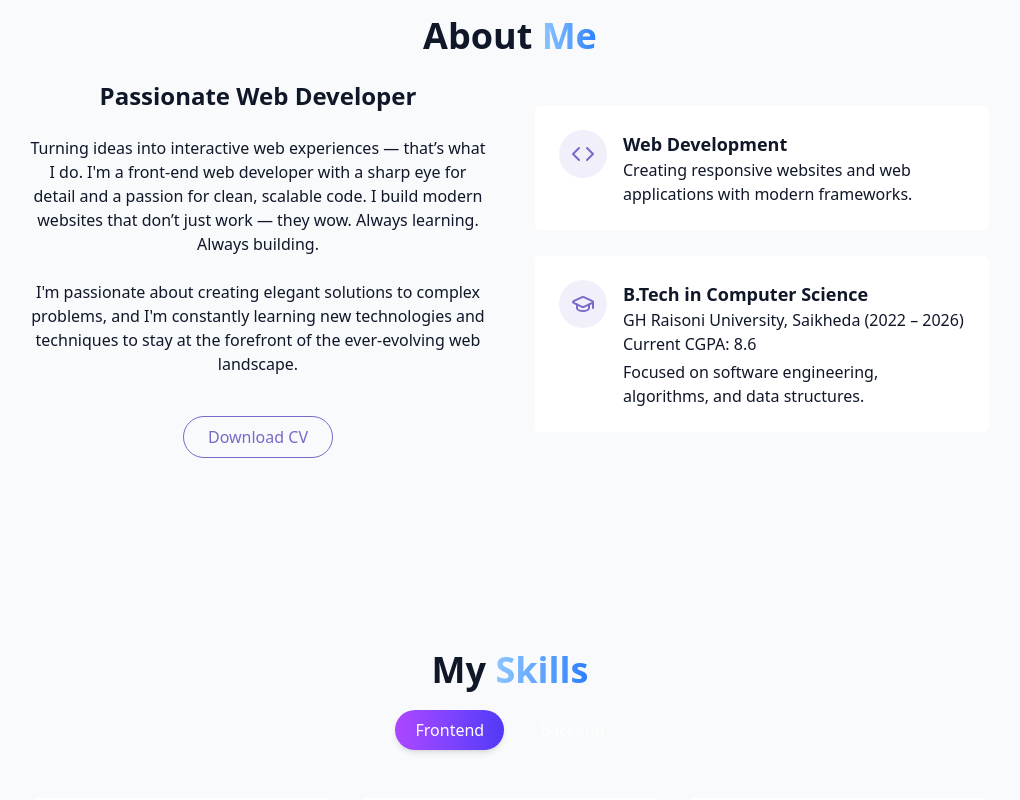
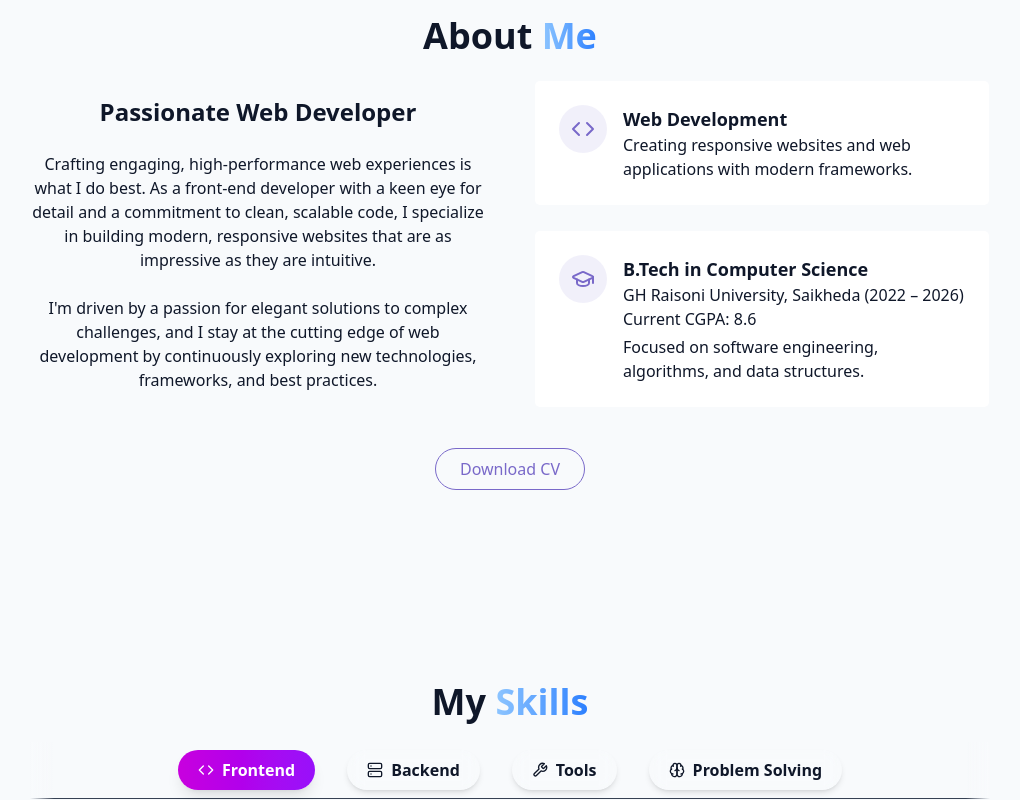
Before and after one commit to Mohitss10/Hello, a React (Vite) app: page / in a window 1280 px wide. Shown: the part 800-1600 px from the top of the page, without its empty margins (130-1150 px from the left). Built offline with nearby package versions, Linux system fonts and the light colour scheme.

Commit message:
Update: your commit message

```diff
--- a/package.json
+++ b/package.json
@@ -10,6 +10,7 @@
     "preview": "vite preview"
   },
   "dependencies": {
+    "@emailjs/browser": "^4.4.1",
     "@radix-ui/react-toast": "^1.2.10",
     "@tailwindcss/vite": "^4.1.4",
     "class-variance-authority": "^0.7.1",
--- a/src/components/AboutSection.jsx
+++ b/src/components/AboutSection.jsx
@@ -17,26 +17,12 @@ export const AboutSection = () => {
             </h3>
 
             <p className="text-muted-foreground">
-              Turning ideas into interactive web experiences — that’s what I do. I'm a front-end web developer with a sharp eye for detail and a passion for clean, scalable code. I build modern websites that don’t just work — they wow. Always learning. Always building.
-            </p>
+              Crafting engaging, high-performance web experiences is what I do best.
+              As a front-end developer with a keen eye for detail and a commitment to clean, scalable code, I specialize in building modern, responsive websites that are as impressive as they are intuitive.            </p>
 
             <p className="text-muted-foreground">
-              I'm passionate about creating elegant solutions to complex
-              problems, and I'm constantly learning new technologies and
-              techniques to stay at the forefront of the ever-evolving web
-              landscape.
+              I'm driven by a passion for elegant solutions to complex challenges, and I stay at the cutting edge of web development by continuously exploring new technologies, frameworks, and best practices.
             </p>
-
-            <div className="flex flex-col sm:flex-row gap-4 pt-4 justify-center">
-
-              <a
-                href="projects/resume.pdf"
-                download="Mohit-Gawande-CV.pdf"
-                className="px-6 py-2 rounded-full border border-primary text-primary hover:bg-primary/10 transition-colors duration-300"
-              >
-                Download CV
-              </a>
-            </div>
           </div>
 
           <div className="grid grid-cols-1 gap-6">
@@ -62,7 +48,10 @@ export const AboutSection = () => {
                 <div className="text-left">
                   <h4 className="font-semibold text-lg">B.Tech in Computer Science</h4>
                   <p className="text-muted-foreground">
-                    GH Raisoni University, Saikheda (2022 – 2026) Current CGPA: 8.6
+                    GH Raisoni University, Saikheda (2022 – 2026)
+                  </p>
+                  <p className="text-muted-foreground">
+                    Current CGPA: 8.6
                   </p>
                   <p className="text-muted-foreground mt-1">
                     Focused on software engineering, algorithms, and data structures.
@@ -72,6 +61,16 @@ export const AboutSection = () => {
             </div>
           </div>
         </div>
+        <div className="flex flex-col sm:flex-row gap-4 pt-10 justify-center">
+
+          <a
+            href="projects/resume.pdf"
+            download="Mohit-Gawande-CV.pdf"
+            className="px-6 py-2 rounded-full border border-primary text-primary hover:bg-primary/10 transition-colors duration-300"
+          >
+            Download CV
+          </a>
+        </div>
       </div>
     </section>
   );
--- a/src/components/ProjectsSection.jsx
+++ b/src/components/ProjectsSection.jsx
@@ -97,7 +97,7 @@ export const ProjectsSection = () => {
 
         <div className="text-center mt-12">
           <a
-            className="cosmic-button bg-gradient-to-r from-purple-500 to-indigo-600 text-white px-6 py-3 rounded-full shadow-md w-fit flex items-center mx-auto gap-2 transition-transform hover:scale-105"
+            className="inline-flex items-center gap-2 px-6 py-3 text-sm font-medium  border border-foreground rounded-2xl hover:bg-white hover:text-black transition duration-300"
             target="_blank"
             href="https://github.com/Mohitss10"
             rel="noopener noreferrer"
--- a/src/components/SkillsSection.jsx
+++ b/src/components/SkillsSection.jsx
@@ -1,63 +1,183 @@
 import { useState } from "react";
 import { cn } from "@/lib/utils";
+import { motion, AnimatePresence } from "framer-motion";
+
+// Icons
 import {
   FaHtml5,
   FaCss3Alt,
   FaJsSquare,
   FaReact,
   FaNodeJs,
+  FaGithub,
 } from "react-icons/fa";
-import { SiTailwindcss, SiNextdotjs, SiExpress, SiMongodb } from "react-icons/si";
-import { motion, AnimatePresence } from "framer-motion";
+import {
+  SiTailwindcss,
+  SiNextdotjs,
+  SiExpress,
+  SiMongodb,
+  SiCplusplus,
+} from "react-icons/si";
+import { PiFigmaLogoLight } from "react-icons/pi";
+import { TbMessageChatbot } from "react-icons/tb";
+import { GiBrain } from "react-icons/gi";
+
+import { Code, Server, Wrench, Brain } from "lucide-react"; // Category icons
+
+const categoryData = [
+  { key: "frontend", label: "Frontend", icon: <Code size={16} /> },
+  { key: "backend", label: "Backend", icon: <Server size={16} /> },
+  { key: "tools", label: "Tools", icon: <Wrench size={16} /> },
+  { key: "problem-solving", label: "Problem Solving", icon: <Brain size={16} /> },
+];
 
 const skills = [
   // Frontend
-  { name: "HTML/CSS", level: 75, category: "frontend", description: "Building the structure and styling of modern, responsive websites.", icon: <FaHtml5 className="text-orange-500" /> },
-  { name: "JavaScript", level: 70, category: "frontend", description: "Adding interactivity and logic to web pages with dynamic behavior.", icon: <FaJsSquare className="text-yellow-400" /> },
-  { name: "React", level: 80, category: "frontend", description: "Component-based architecture for scalable and maintainable UIs.", icon: <FaReact className="text-sky-500" /> },
-  { name: "Tailwind CSS", level: 90, category: "frontend", description: "Utility-first CSS framework for fast and consistent styling.", icon: <SiTailwindcss className="text-cyan-400" /> },
-  { name: "Next.js", level: 60, category: "frontend", description: "React framework with powerful routing and server-side rendering.", icon: <SiNextdotjs className="text-white dark:text-black" /> },
+  {
+    name: "HTML/CSS",
+    level: 75,
+    category: "frontend",
+    description: "Building the structure and styling of modern, responsive websites.",
+    icon: <FaHtml5 className="text-orange-500" />,
+  },
+  {
+    name: "JavaScript",
+    level: 70,
+    category: "frontend",
+    description: "Adding interactivity and logic to web pages with dynamic behavior.",
+    icon: <FaJsSquare className="text-yellow-400" />,
+  },
+  {
+    name: "React",
+    level: 80,
+    category: "frontend",
+    description: "Component-based architecture for scalable and maintainable UIs.",
+    icon: <FaReact className="text-sky-500" />,
+  },
+  {
+    name: "Tailwind CSS",
+    level: 90,
+    category: "frontend",
+    description: "Utility-first CSS framework for fast and consistent styling.",
+    icon: <SiTailwindcss className="text-cyan-400" />,
+  },
+  {
+    name: "Next.js",
+    level: 60,
+    category: "frontend",
+    description: "React framework with powerful routing and server-side rendering.",
+    icon: <SiNextdotjs className="text-white dark:text-black" />,
+  },
 
   // Backend
-  { name: "Node.js", level: 55, category: "backend", description: "JavaScript runtime for building fast and scalable server-side apps.", icon: <FaNodeJs className="text-green-600" /> },
-  { name: "Express", level: 50, category: "backend", description: "Minimalist web framework for building RESTful APIs.", icon: <SiExpress className="text-gray-700 dark:text-gray-200" /> },
-  { name: "MongoDB", level: 20, category: "backend", description: "NoSQL database for flexible and document-oriented data storage.", icon: <SiMongodb className="text-green-500" /> },
+  {
+    name: "Node.js",
+    level: 55,
+    category: "backend",
+    description: "JavaScript runtime for building fast and scalable server-side apps.",
+    icon: <FaNodeJs className="text-green-600" />,
+  },
+  {
+    name: "Express",
+    level: 50,
+    category: "backend",
+    description: "Minimalist web framework for building RESTful APIs.",
+    icon: <SiExpress className="text-gray-700 dark:text-gray-200" />,
+  },
+  {
+    name: "MongoDB",
+    level: 20,
+    category: "backend",
+    description: "NoSQL database for flexible and document-oriented data storage.",
+    icon: <SiMongodb className="text-green-500" />,
+  },
+
+  // Problem Solving
+  {
+    name: "C++",
+    level: 80,
+    category: "problem-solving",
+    description: "Developing efficient and robust C++ solutions with a strong focus on data structures, algorithms, and system-level programming.",
+    icon: <SiCplusplus className="text-blue-600" />,
+  },
+  {
+    name: "DSA & Problem Solving",
+    level: 45,
+    category: "problem-solving",
+    description: "Writing optimized solutions using data structures and algorithms.",
+    icon: <GiBrain className="text-purple-500" />,
+  },
+
+  // Tools
+  {
+    name: "GitHub",
+    level: 70,
+    category: "tools",
+    description: "Version control and collaboration platform for code hosting.",
+    icon: <FaGithub className="text-white" />,
+  },
+  {
+    name: "UI/UX Design",
+    level: 50,
+    category: "tools",
+    description: "Designing intuitive user interfaces and user-friendly experiences.",
+    icon: <PiFigmaLogoLight className="text-pink-500" />,
+  },
+  {
+    name: "Prompt Engineering",
+    level: 80,
+    category: "tools",
+    description: "Crafting effective prompts for AI to deliver accurate results.",
+    icon: <TbMessageChatbot className="text-blue-400" />,
+  },
 ];
-
-const categories = ["frontend", "backend"];
 
 export const SkillsSection = () => {
   const [activeCategory, setActiveCategory] = useState("frontend");
-
-  const filteredSkills = skills.filter((skill) => skill.category === activeCategory);
+  const filteredSkills = skills.filter(
+    (skill) => skill.category === activeCategory
+  );
 
   return (
     <section id="skills" className="py-24 px-4 relative bg-secondary/30">
       <div className="container mx-auto max-w-5xl">
         <h2 className="text-3xl md:text-4xl font-bold mb-5 text-center">
-          My <span className="text-transparent bg-clip-text bg-gradient-to-r from-blue-300 to-blue-500">Skills</span>
+          My{" "}
+          <span className="text-transparent bg-clip-text bg-gradient-to-r from-blue-300 to-blue-500">
+            Skills
+          </span>
         </h2>
 
-        {/* Category Buttons */}
-        <div className="flex justify-center gap-4 mb-12">
-          {categories.map((category) => (
-            <button
-              key={category}
-              onClick={() => setActiveCategory(category)}
-className={cn(
-  "px-5 py-2 rounded-full transition-all duration-300 capitalize font-medium",
-  activeCategory === category
-    ? "bg-gradient-to-r from-purple-500 to-indigo-600 text-white shadow-md"
-    : " text-white/80 hover:bg-gray-700"
-)}
+        {/* Category Buttons with Icons */}
+        <div className="relative mb-12">
+          {/* Left Gradient */}
+          <div className="absolute left-0 top-0 h-full w-6 bg-gradient-to-r from-background to-transparent pointer-events-none z-10"></div>
 
-            >
-              {category}
-            </button>
-          ))}
+          {/* Right Gradient */}
+          <div className="absolute right-0 top-0 h-full w-6 bg-gradient-to-l from-background to-transparent pointer-events-none z-10"></div>
+
+          <div className="flex overflow-x-auto scrollbar-hide space-x-4 px-2 py-2 border-b border-gray-700 sm:flex-wrap sm:justify-center sm:gap-4 sm:overflow-visible transition-all duration-300">
+            {categoryData.map(({ key, label, icon }) => (
+              <button
+                key={key}
+                onClick={() => setActiveCategory(key)}
+                className={cn(
+                  "flex-shrink-0 flex items-center gap-2 px-5 py-2 rounded-full transition-all duration-300 capitalize font-semibold backdrop-blur-sm shadow-md hover:scale-[1.05]",
+                  activeCategory === key
+                    ? "bg-gradient-to-r from-fuchsia-600 to-purple-600 text-white shadow-lg"
+                    : "bg-muted text-foreground hover:bg-gray-800"
+                )}
+              >
+                {icon}
+                {label}
+              </button>
+            ))}
+          </div>
         </div>
 
-        {/* Skill Cards with Animation */}
+
+
+        {/* Skill Cards */}
         <AnimatePresence mode="wait">
           <motion.div
             key={activeCategory}
@@ -90,13 +210,17 @@ className={cn(
                 </div>
 
                 <div className="text-right mt-1">
-                  <span className="text-sm text-muted-foreground">{skill.level}%</span>
+                  <span className="text-sm text-muted-foreground">
+                    {skill.level}%
+                  </span>
                 </div>
 
                 <hr className="my-4 border-muted-foreground/30" />
 
                 <div className="bg-muted/30 p-3 rounded-md transition duration-300 hover:bg-muted/50">
-                  <p className="text-sm text-muted-foreground">{skill.description}</p>
+                  <p className="text-sm text-muted-foreground">
+                    {skill.description}
+                  </p>
                 </div>
               </motion.div>
             ))}
--- a/src/index.css
+++ b/src/index.css
@@ -1,4 +1,7 @@
 @import "tailwindcss";
+
+
+
 
 @theme {
   --color-border: hsl(var(--border));
@@ -160,3 +163,13 @@
   padding: 0;
   text-align: center;
 }
+
+
+/* global.css */
+.scrollbar-hide::-webkit-scrollbar {
+  display: none;
+}
+.scrollbar-hide {
+  -ms-overflow-style: none;
+  scrollbar-width: none;
+}
--- a/src/pages/Home.jsx
+++ b/src/pages/Home.jsx
@@ -11,7 +11,7 @@ import { ContactSection } from "../components/ContactSection";
 
 export const Home = () => {
   return (
-    <div className="min-h-screen bg-background text-foreground overflow-x-hidden">
+    <div className="min-h-screen text-foreground overflow-x-hidden">
       <StarBackground />
 
       {/* Navbar */}
```
Also changed, not shown: src/components/Certificates.jsx (+15 -3 lines), src/components/ContactSection.jsx (+93 -52 lines), src/components/HeroSection.jsx (+8 -5 lines), src/components/Navbar.jsx (+10 -9 lines), 1 other file (tests, documents, lock files or other folders).
